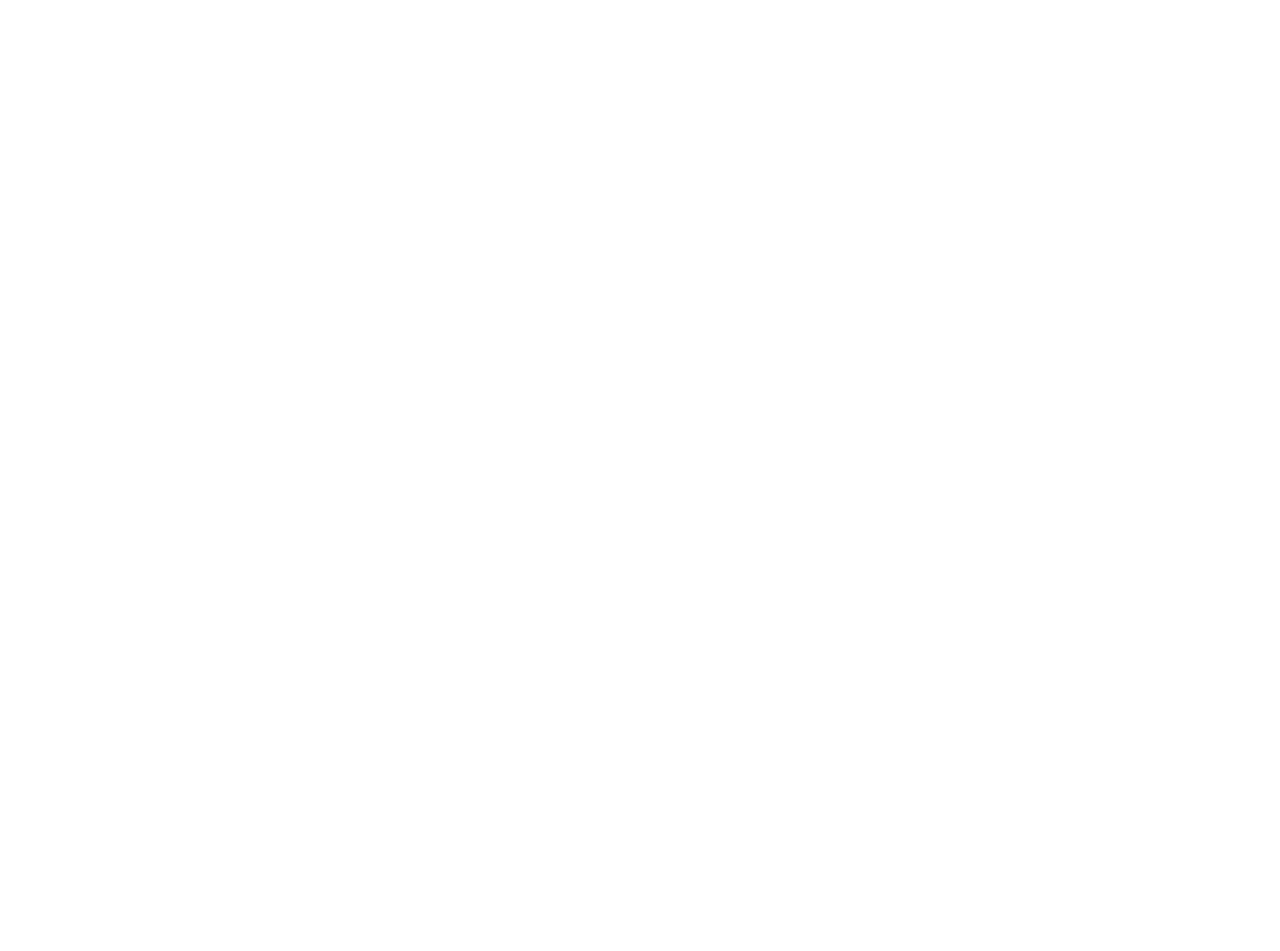
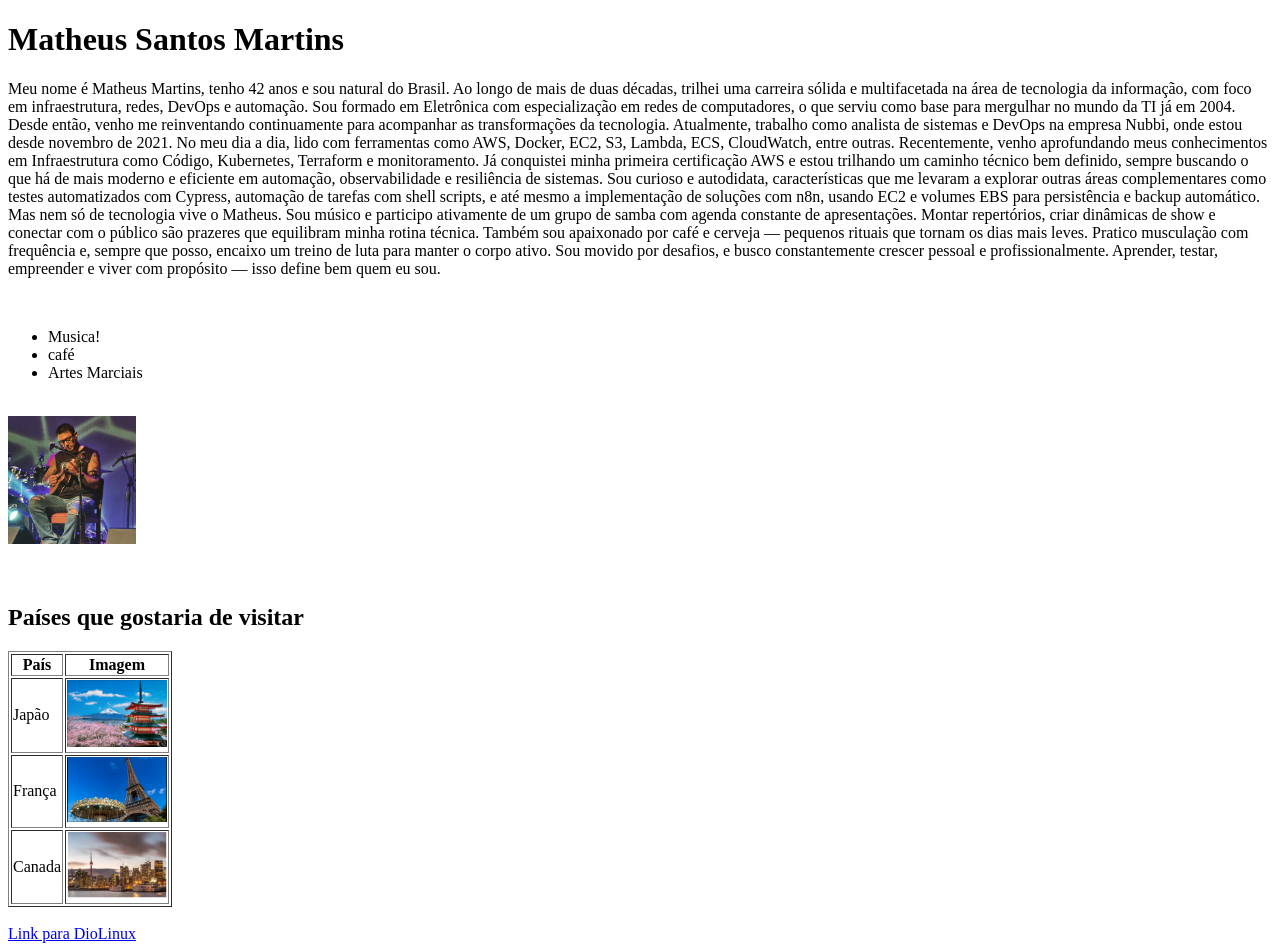
Before and after one commit to martinssmatheus/ads-uninter, a plain HTML site: page index.html in a window 1280 px wide. Before the commit the page ends 800 px from the top, so only its background shows below. Drawn offline with Linux system fonts and the light colour scheme.

Commit message:
cria pagina index.html com pastas de referencias de imagens

```diff
--- a/index.html
+++ b/index.html
@@ -7,6 +7,49 @@
     <title>Document</title>
 </head>
 <body>
+    <h1 class="titulo" id="titulo-principal">Matheus Santos Martins</h1>
+
+    <p class="biografia">
+        Meu nome é Matheus Martins, tenho 42 anos e sou natural do Brasil. Ao longo de mais de duas décadas, trilhei uma carreira sólida e multifacetada na área de tecnologia da informação, com foco em infraestrutura, redes, DevOps e automação. Sou formado em Eletrônica com especialização em redes de computadores, o que serviu como base para mergulhar no mundo da TI já em 2004. Desde então, venho me reinventando continuamente para acompanhar as transformações da tecnologia.
+Atualmente, trabalho como analista de sistemas e DevOps na empresa Nubbi, onde estou desde novembro de 2021. No meu dia a dia, lido com ferramentas como AWS, Docker, EC2, S3, Lambda, ECS, CloudWatch, entre outras. Recentemente, venho aprofundando meus conhecimentos em Infraestrutura como Código, Kubernetes, Terraform e monitoramento. Já conquistei minha primeira certificação AWS e estou trilhando um caminho técnico bem definido, sempre buscando o que há de mais moderno e eficiente em automação, observabilidade e resiliência de sistemas.
+Sou curioso e autodidata, características que me levaram a explorar outras áreas complementares como testes automatizados com Cypress, automação de tarefas com shell scripts, e até mesmo a implementação de soluções com n8n, usando EC2 e volumes EBS para persistência e backup automático.
+Mas nem só de tecnologia vive o Matheus. Sou músico e participo ativamente de um grupo de samba com agenda constante de apresentações. Montar repertórios, criar dinâmicas de show e conectar com o público são prazeres que equilibram minha rotina técnica. Também sou apaixonado por café e cerveja — pequenos rituais que tornam os dias mais leves. Pratico musculação com frequência e, sempre que posso, encaixo um treino de luta para manter o corpo ativo.
+Sou movido por desafios, e busco constantemente crescer pessoal e profissionalmente. Aprender, testar, empreender e viver com propósito — isso define bem quem eu sou.
+    </p>
+    <br>
+    <ul class="hobies">
+        <li>Musica!</li>
+        <li>café</li>
+        <li>Artes Marciais</li>
+    </ul>
+    <br>
+    <img src="imagens/imagem.jpeg" alt="Musica" width="128">
     <script src="script.js"></script>
+    <br>
+    <br>
+    <br>
+    <h2>Países que gostaria de visitar</h2>
+
+    <table border="1" class="tabela">
+      <tr>
+        <th>País</th>
+        <th>Imagem</th>
+      </tr>
+      <tr>
+        <td>Japão</td>
+        <td><img src="imagens/japao.png" alt="Japão" width="100"></td>
+      </tr>
+      <tr>
+        <td>França</td>
+        <td><img src="imagens/franca.png" alt="França" width="100"></td>
+      </tr>
+      <tr>
+        <td>Canada</td>
+        <td><img src="imagens/canada.png" alt="Austrália" width="100"></td>
+      </tr>
+    </table>
+    <br>
+    <a class="link" href="https://diolinux.com.br/">Link para DioLinux</a>
+
 </body>
 </html>
```
Also changed, not shown: imagens/canada.png (added), imagens/franca.png (added), imagens/imagem.jpeg (added), imagens/japao.png (added).
